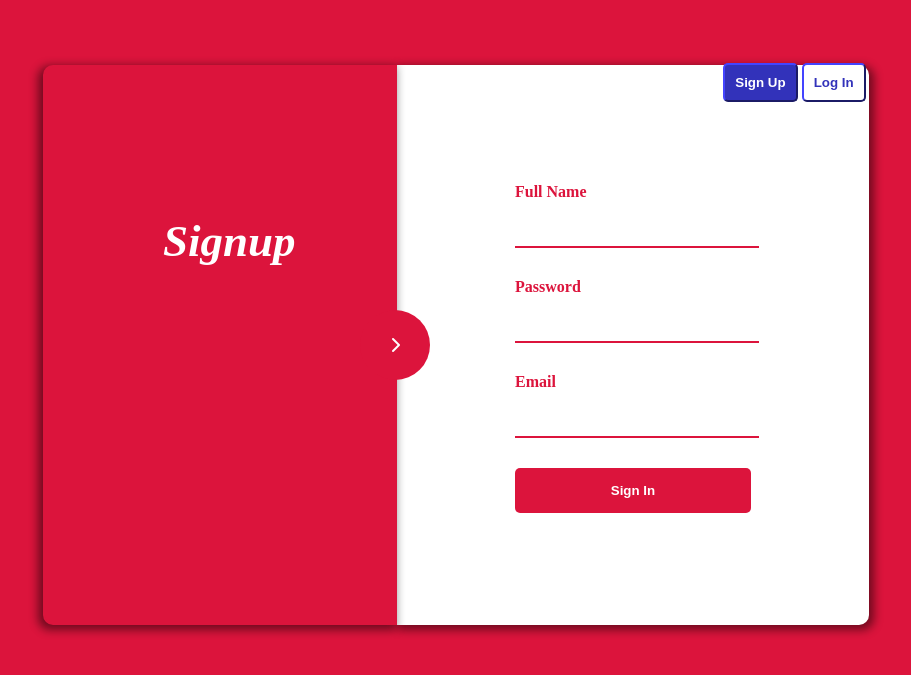
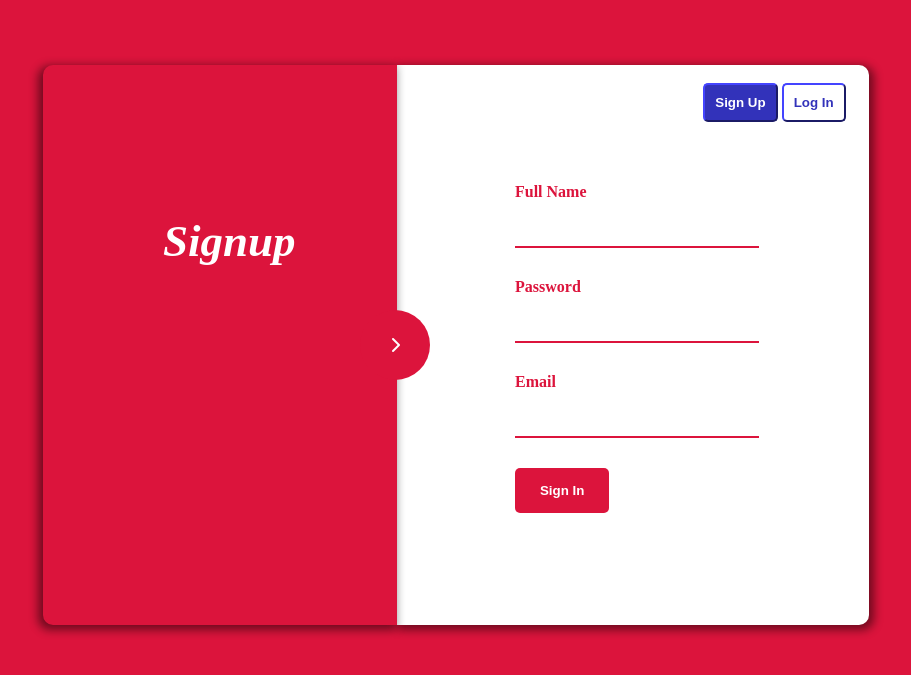
Before and after one commit to agpersonal6104/Section-1, a plain HTML site: page contact2.html in a window 1280 px wide. Shown: the part 105-780 px from the top of the page, without its empty margins (184-1095 px from the left). Drawn offline with Linux system fonts and the light colour scheme.

Commit message:
css practice

```diff
--- a/contact2.html
+++ b/contact2.html
@@ -93,6 +93,7 @@
             position: absolute;
             top: 21%;
             right: 18%;
+            padding: 20px;
         }
 
         .form-label{
@@ -112,13 +113,15 @@
             size: 40px;
         }
 
-        .form-label, .sign-in-btn{
+        .form-label{
             display: block;
             width: 100%;
             box-sizing: border-box;
         }
 
         .sign-in-btn{
+            display: block;
+            width: 40%;
             padding: 15px;
             color: white;
             border: none;
```
